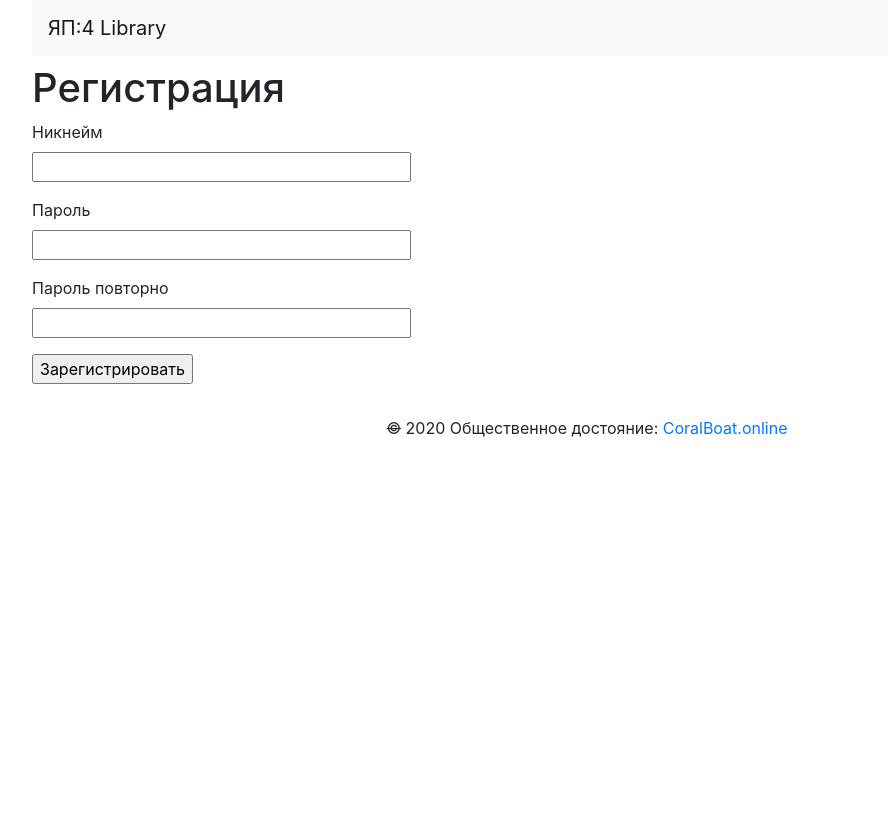
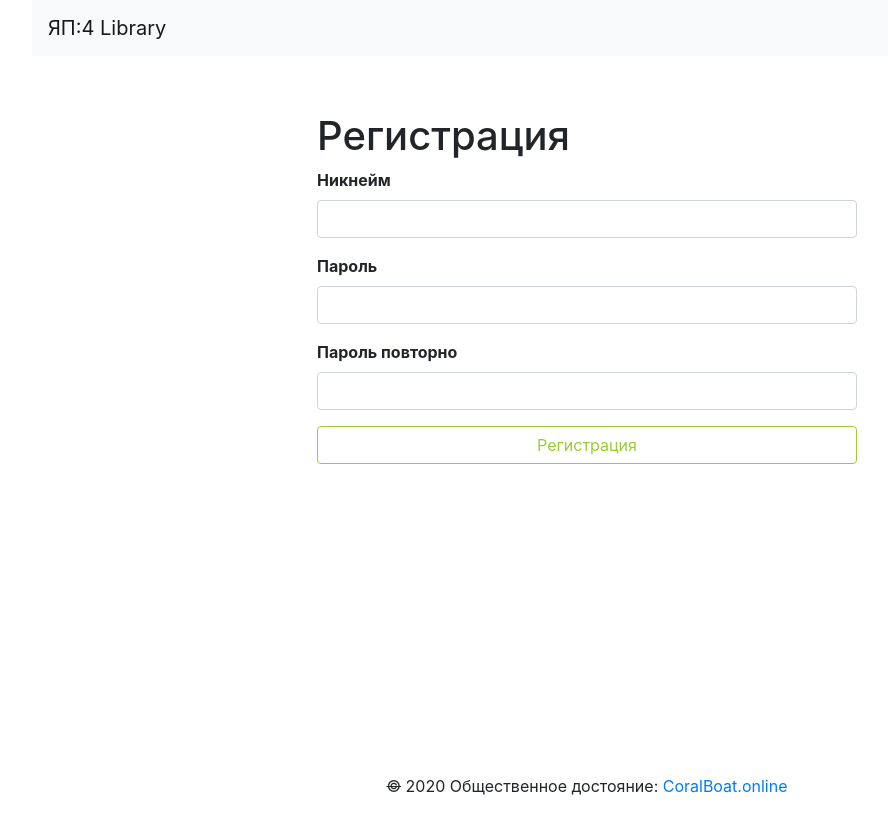
Before and after one commit to Shindler7/libpraks, a Flask app: page /singin in a window 1280 px wide. Shown: the whole page, without its empty margins (53-941 px from the left). Before the commit the page ends 800 px from the top, so only its background shows below. Run offline with Flask 2, Linux system fonts and the light colour scheme; some libraries are stand-ins or nearby versions.

Commit message:
Upgraded signup form

```diff
--- a/app/forms.py
+++ b/app/forms.py
@@ -29,19 +29,22 @@ class LoginForm(FlaskForm):
     class Meta:
         csrf = True
 
+
 class RegForm(FlaskForm):
     """
     Форма регистрации пользователя.
     """
-    nickname = StringField('Никнейм', validators=[InputRequired()])
+    nickname = StringField(
+        'Никнейм',
+        validators=[InputRequired(message='Заполните поле!')]
+    )
     password1 = PasswordField('Пароль', [
-        validators.InputRequired(),
+        validators.InputRequired(message='Заполните поле!'),
         validators.EqualTo('password2', message='Пароли должны совпадать!')
     ])
     password2 = PasswordField('Пароль повторно', [
-        validators.InputRequired()
+        validators.InputRequired(message='Заполните поле!')
     ])
-    submit = SubmitField('Зарегистрировать')
 
     def validate_nickname(self, nickname):
         user = User.query.filter_by(nickname=nickname.data).first()
--- a/app/static/design.css
+++ b/app/static/design.css
@@ -11,9 +11,32 @@
 	padding: 0 5%;
 } */
 
-.btn-round{
+html {
+  position: relative;
+  min-height: 100%;
+}
+body {
+  margin-bottom: 60px; /* Margin bottom by footer height */
+}
+.footer {
+  position: absolute;
+  bottom: 0;
+  width: 100%;
+  height: 60px; /* Set the fixed height of the footer here */
+  line-height: 60px; /* Vertically center the text there */
+}
+.btn-round {
 	border-radius: 17px;
 }
 .green_color {
 	color: yellowgreen;
 }
+.btn-outline-success {
+    color: yellowgreen;
+    border-color: yellowgreen;
+}
+.btn-outline-success:hover {
+    color: #fff;
+    background-color: yellowgreen;
+    border-color: yellowgreen;
+}
--- /dev/null
+++ b/app/templates/auth/_formshelper.html
@@ -0,0 +1,10 @@
+{% macro render_field(field) %}
+  <dt>{{ field.label }}{% if field.required %}*{% endif %}
+  <dd>{{ field(**kwargs)|safe }}
+  {% if field.errors %}
+    {% for error in field.errors %}
+      <span style="color: red">{{ error }}</span>
+    {% endfor %}
+  {% endif %}
+  </dd>
+{% endmacro %}
--- a/app/templates/auth/registration.html
+++ b/app/templates/auth/registration.html
@@ -1,6 +1,9 @@
 {% extends 'base.html' %}
 {% block content %}
+{% from "auth/_formshelper.html" import render_field %}
 
+<div class="row justify-content-center mt-5">
+<div class="col-6">
     <h1>Регистрация</h1>
 
     {% with messages = get_flashed_messages() %}
@@ -15,31 +18,17 @@
 
     <form method="POST" novalidate>
         {{ form_reg.csrf_token }}
-
-        <p>
-            {{ form_reg.nickname.label }}<br>
-            {{ form_reg.nickname(size=32) }}<br>
-            {% for error in form_reg.nickname.errors %}
-            <span style="color: red;">{{ error }}</span>
-            {% endfor %}
-        </p>
-
-        <p>
-            {{ form_reg.password1.label }}<br>
-            {{ form_reg.password1(size=32) }}<br>
-            {% for error in form_reg.password1.errors %}
-            <span style="color: red;">{{ error }}</span>
-            {% endfor %}
-        </p>
-        <p>
-            {{ form_reg.password2.label }}<br>
-            {{ form_reg.password2(size=32) }}<br>
-            {% for error in form_reg.password2.errors %}
-            <span style="color: red;">{{ error }}</span>
-            {% endfor %}
-        </p>
-        <p>{{ form_reg.submit() }}</p>
-
+        <div class="form-group">
+            {{ render_field(form_reg.nickname, class='form-control') }}
+        </div>
+        <div class="form-group">
+            {{ render_field(form_reg.password1, class='form-control') }}
+        </div>
+        <div class="form-group">
+            {{ render_field(form_reg.password2, class='form-control') }}
+        </div>
+        <input type=submit value=Регистрация class="btn btn-outline-success btn-block">
     </form>
-
+</div>
+</div>
 {% endblock %}
--- a/app/templates/footer.html
+++ b/app/templates/footer.html
@@ -1,9 +1,9 @@
-<footer class="page-footer font-small blue">
-
+<footer class="footer font-small blue">
+<div class="container">
   <!-- Copyright -->
     <div class="footer-copyright text-center py-3"><s>©</s> 2020 Общественное достояние:
     <a href="https://coralboat.online/"> CoralBoat.online</a>
   </div>
   <!-- Copyright -->
-
+</div>
 </footer>
```
Also changed, not shown: 1 other file.
